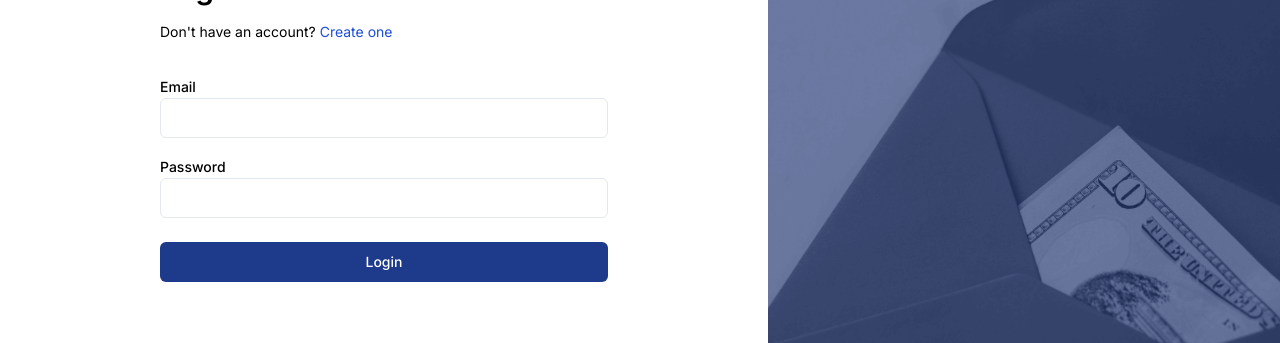
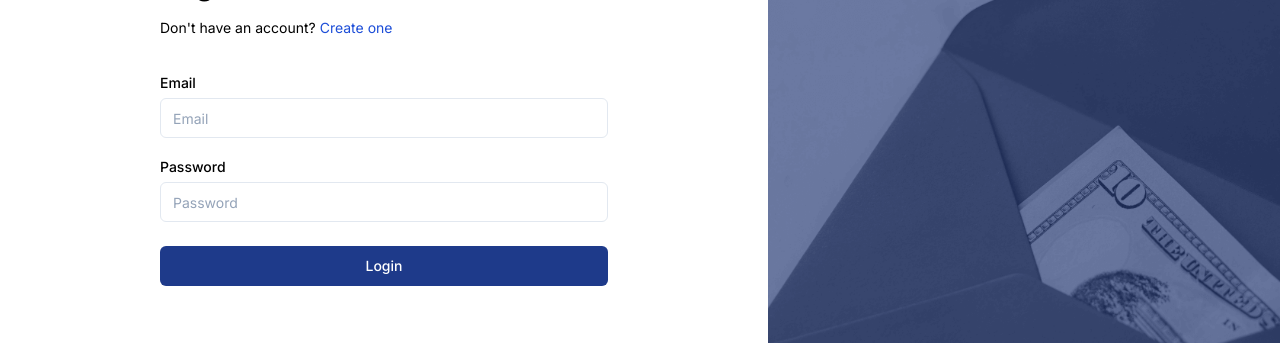
Before and after one commit to gsriram24/my-budget-folder, a React (Vite) app: page /login in a window 1280 px wide. Shown: the part 274-617 px from the top of the page. Built offline with nearby package versions, Linux system fonts and the light colour scheme; no server answers.

Commit message:
Login converted to react hook form

```diff
--- a/package.json
+++ b/package.json
@@ -10,6 +10,7 @@
     "preview": "vite preview"
   },
   "dependencies": {
+    "@hookform/resolvers": "^3.9.1",
     "@radix-ui/react-label": "^2.1.0",
     "@radix-ui/react-slot": "^1.1.0",
     "@supabase/supabase-js": "^2.46.1",
@@ -19,8 +20,10 @@
     "lucide-react": "^0.460.0",
     "react": "^18.3.1",
     "react-dom": "^18.3.1",
+    "react-hook-form": "^7.53.2",
     "tailwind-merge": "^2.5.4",
-    "tailwindcss-animate": "^1.0.7"
+    "tailwindcss-animate": "^1.0.7",
+    "zod": "^3.23.8"
   },
   "devDependencies": {
     "@eslint/js": "^9.13.0",
--- /dev/null
+++ b/src/components/ui/form.tsx
@@ -0,0 +1,183 @@
+import * as React from "react";
+import * as LabelPrimitive from "@radix-ui/react-label";
+import { Slot } from "@radix-ui/react-slot";
+import {
+	Controller,
+	ControllerProps,
+	FieldPath,
+	FieldValues,
+	FormProvider,
+	useFormContext,
+} from "react-hook-form";
+
+import { cn } from "@/lib/utils";
+import { Label } from "@/components/ui/label";
+
+const Form = FormProvider;
+
+type FormFieldContextValue<
+	TFieldValues extends FieldValues = FieldValues,
+	TName extends FieldPath<TFieldValues> = FieldPath<TFieldValues>,
+> = {
+	name: TName;
+};
+
+const FormFieldContext = React.createContext<FormFieldContextValue>(
+	{} as FormFieldContextValue
+);
+
+const FormField = <
+	TFieldValues extends FieldValues = FieldValues,
+	TName extends FieldPath<TFieldValues> = FieldPath<TFieldValues>,
+>({
+	...props
+}: ControllerProps<TFieldValues, TName>) => {
+	return (
+		<FormFieldContext.Provider value={{ name: props.name }}>
+			<Controller {...props} />
+		</FormFieldContext.Provider>
+	);
+};
+
+const useFormField = () => {
+	const fieldContext = React.useContext(FormFieldContext);
+	const itemContext = React.useContext(FormItemContext);
+	const { getFieldState, formState } = useFormContext();
+
+	const fieldState = getFieldState(fieldContext.name, formState);
+
+	if (!fieldContext) {
+		throw new Error("useFormField should be used within <FormField>");
+	}
+
+	const { id } = itemContext;
+
+	return {
+		id,
+		name: fieldContext.name,
+		formItemId: `${id}-form-item`,
+		formDescriptionId: `${id}-form-item-description`,
+		formMessageId: `${id}-form-item-message`,
+		...fieldState,
+	};
+};
+
+type FormItemContextValue = {
+	id: string;
+};
+
+const FormItemContext = React.createContext<FormItemContextValue>(
+	{} as FormItemContextValue
+);
+
+const FormItem = React.forwardRef<
+	HTMLDivElement,
+	React.HTMLAttributes<HTMLDivElement>
+>(({ className, ...props }, ref) => {
+	const id = React.useId();
+
+	return (
+		<FormItemContext.Provider value={{ id }}>
+			<div ref={ref} className={cn("space-y-1", className)} {...props} />
+		</FormItemContext.Provider>
+	);
+});
+FormItem.displayName = "FormItem";
+
+const FormLabel = React.forwardRef<
+	React.ElementRef<typeof LabelPrimitive.Root>,
+	React.ComponentPropsWithoutRef<typeof LabelPrimitive.Root>
+>(({ className, ...props }, ref) => {
+	const { error, formItemId } = useFormField();
+
+	return (
+		<Label
+			ref={ref}
+			className={cn(error && "text-red-500 dark:text-red-900", className)}
+			htmlFor={formItemId}
+			{...props}
+		/>
+	);
+});
+FormLabel.displayName = "FormLabel";
+
+const FormControl = React.forwardRef<
+	React.ElementRef<typeof Slot>,
+	React.ComponentPropsWithoutRef<typeof Slot>
+>(({ ...props }, ref) => {
+	const { error, formItemId, formDescriptionId, formMessageId } =
+		useFormField();
+
+	return (
+		<Slot
+			ref={ref}
+			id={formItemId}
+			aria-describedby={
+				!error
+					? `${formDescriptionId}`
+					: `${formDescriptionId} ${formMessageId}`
+			}
+			aria-invalid={!!error}
+			{...props}
+		/>
+	);
+});
+FormControl.displayName = "FormControl";
+
+const FormDescription = React.forwardRef<
+	HTMLParagraphElement,
+	React.HTMLAttributes<HTMLParagraphElement>
+>(({ className, ...props }, ref) => {
+	const { formDescriptionId } = useFormField();
+
+	return (
+		<p
+			ref={ref}
+			id={formDescriptionId}
+			className={cn(
+				"text-sm text-slate-500 dark:text-slate-400",
+				className
+			)}
+			{...props}
+		/>
+	);
+});
+FormDescription.displayName = "FormDescription";
+
+const FormMessage = React.forwardRef<
+	HTMLParagraphElement,
+	React.HTMLAttributes<HTMLParagraphElement>
+>(({ className, children, ...props }, ref) => {
+	const { error, formMessageId } = useFormField();
+	const body = error ? String(error?.message) : children;
+
+	if (!body) {
+		return null;
+	}
+
+	return (
+		<p
+			ref={ref}
+			id={formMessageId}
+			className={cn(
+				"text-sm font-medium text-red-500 dark:text-red-900",
+				className
+			)}
+			{...props}
+		>
+			{body}
+		</p>
+	);
+});
+FormMessage.displayName = "FormMessage";
+
+export {
+	useFormField,
+	Form,
+	FormItem,
+	FormLabel,
+	FormControl,
+	FormDescription,
+	FormMessage,
+	FormField,
+};
--- a/src/components/ui/input.tsx
+++ b/src/components/ui/input.tsx
@@ -8,7 +8,7 @@
 			<input
 				type={type}
 				className={cn(
-					"flex h-10 w-full rounded-md border border-slate-200 bg-white px-3 py-2 text-base file:border-0 file:bg-transparent file:text-sm file:font-medium ring-blue-500 file:text-black placeholder:text-blue-500 focus-visible:outline-none focus-visible:ring-2 disabled:cursor-not-allowed disabled:opacity-50 md:text-sm dark:border-blue-800 dark:bg-blue-950 dark:ring-offset-blue-950 dark:file:text-blue-50 dark:placeholder:text-blue-400 dark:focus-visible:ring-blue-300",
+					"flex h-10 w-full rounded-md border  border-slate-200 bg-white px-3 py-2 text-base file:border-0 file:bg-transparent file:text-sm file:font-medium ring-blue-500 file:text-black placeholder:text-slate-400 focus-visible:outline-none focus-visible:ring-2 disabled:cursor-not-allowed disabled:opacity-50 md:text-sm dark:border-blue-800 dark:bg-blue-950 dark:ring-offset-blue-950 dark:file:text-blue-50 dark:placeholder:text-blue-400 dark:focus-visible:ring-blue-300",
 					className
 				)}
 				ref={ref}
--- a/src/routes/_public-layout/login.lazy.tsx
+++ b/src/routes/_public-layout/login.lazy.tsx
@@ -1,25 +1,47 @@
-import { Alert } from "@/components/ui/alert";
+import { zodResolver } from "@hookform/resolvers/zod";
+
 import { Button } from "@/components/ui/button";
 import ErrorMessage from "@/components/ui/error-message";
 import { Input } from "@/components/ui/input";
-import { Label } from "@/components/ui/label";
 import supabase from "@/supabaseClient";
 import { createLazyFileRoute, Link } from "@tanstack/react-router";
-import React, { useState } from "react";
+import { useState } from "react";
+import { useForm } from "react-hook-form";
+import { z } from "zod";
+import {
+	Form,
+	FormControl,
+	FormField,
+	FormItem,
+	FormLabel,
+	FormMessage,
+} from "@/components/ui/form";
 
 export const Route = createLazyFileRoute("/_public-layout/login")({
 	component: Login,
 });
 
+const formSchema = z.object({
+	email: z.string().email(),
+	password: z.string().min(8, "Password must be at least 8 characters"),
+});
+
 function Login() {
-	const [email, setEmail] = useState("");
-	const [password, setPassword] = useState("");
 	const [error, setError] = useState<string | null>(null);
 	const [loading, setLoading] = useState<boolean>(false);
 
-	const handleLogin = async (e: React.FormEvent) => {
-		e.preventDefault();
+	const form = useForm<z.infer<typeof formSchema>>({
+		resolver: zodResolver(formSchema),
+		defaultValues: {
+			email: "",
+			password: "",
+		},
+	});
+
+	const handleLogin = async (values: z.infer<typeof formSchema>) => {
+		setError(null);
 		setLoading(true);
+		const { email, password } = values;
 		const { error } = await supabase.auth.signInWithPassword({
 			email,
 			password,
@@ -42,32 +64,62 @@
 					Create one
 				</Link>
 			</p>
-			<form className="mt-8 w-full" onSubmit={handleLogin}>
-				<Label>
-					Email
-					<Input
-						type="email"
-						value={email}
-						onChange={e => setEmail(e.target.value)}
-						required
+			<Form {...form}>
+				<form
+					className="mt-8 w-full"
+					onSubmit={e => {
+						e.preventDefault();
+						setError(null);
+						form.handleSubmit(handleLogin)();
+					}}
+				>
+					<FormField
+						control={form.control}
+						name="email"
+						render={({ field }) => (
+							<FormItem>
+								<FormLabel>Email</FormLabel>
+								<FormControl>
+									<Input placeholder="Email" {...field} />
+								</FormControl>
+								<FormMessage />
+							</FormItem>
+						)}
 					/>
-				</Label>
 					<div className="mt-4">
-					<Label>
+						<FormField
+							control={form.control}
+							name="password"
+							render={({ field }) => (
+								<FormItem>
+									<FormLabel className="mb-0">
 										Password
+									</FormLabel>
+									<FormControl>
 										<Input
 											type="password"
-							value={password}
-							onChange={e => setPassword(e.target.value)}
-							required
+											placeholder="Password"
+											{...field}
 										/>
-					</Label>
+									</FormControl>
+									<FormMessage />
+								</FormItem>
+							)}
+						/>
 					</div>
-				{error && <ErrorMessage title="Login Error" message={error} />}
-				<Button loading={loading} className="mt-6 w-full" type="submit">
+
+					{error && (
+						<ErrorMessage title="Login Error" message={error} />
+					)}
+					<Button
+						loading={loading}
+						className="mt-6 w-full"
+						type="submit"
+					>
 						Login
 					</Button>
 				</form>
+			</Form>
 		</div>
 	);
 }
```
Also changed, not shown: 1 other file (tests, documents, lock files or other folders). Lines whose indentation alone changed are shown as unchanged.
